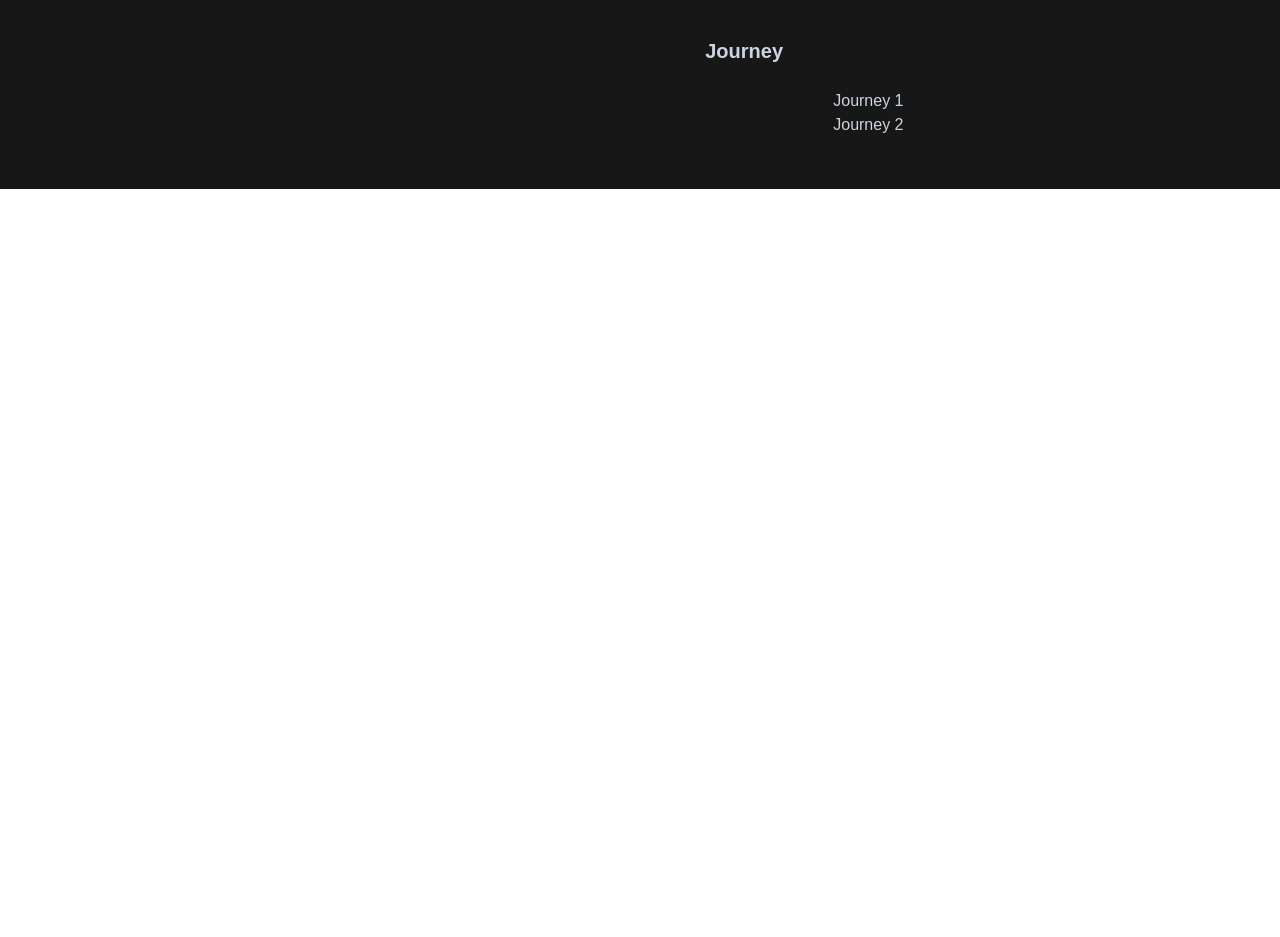
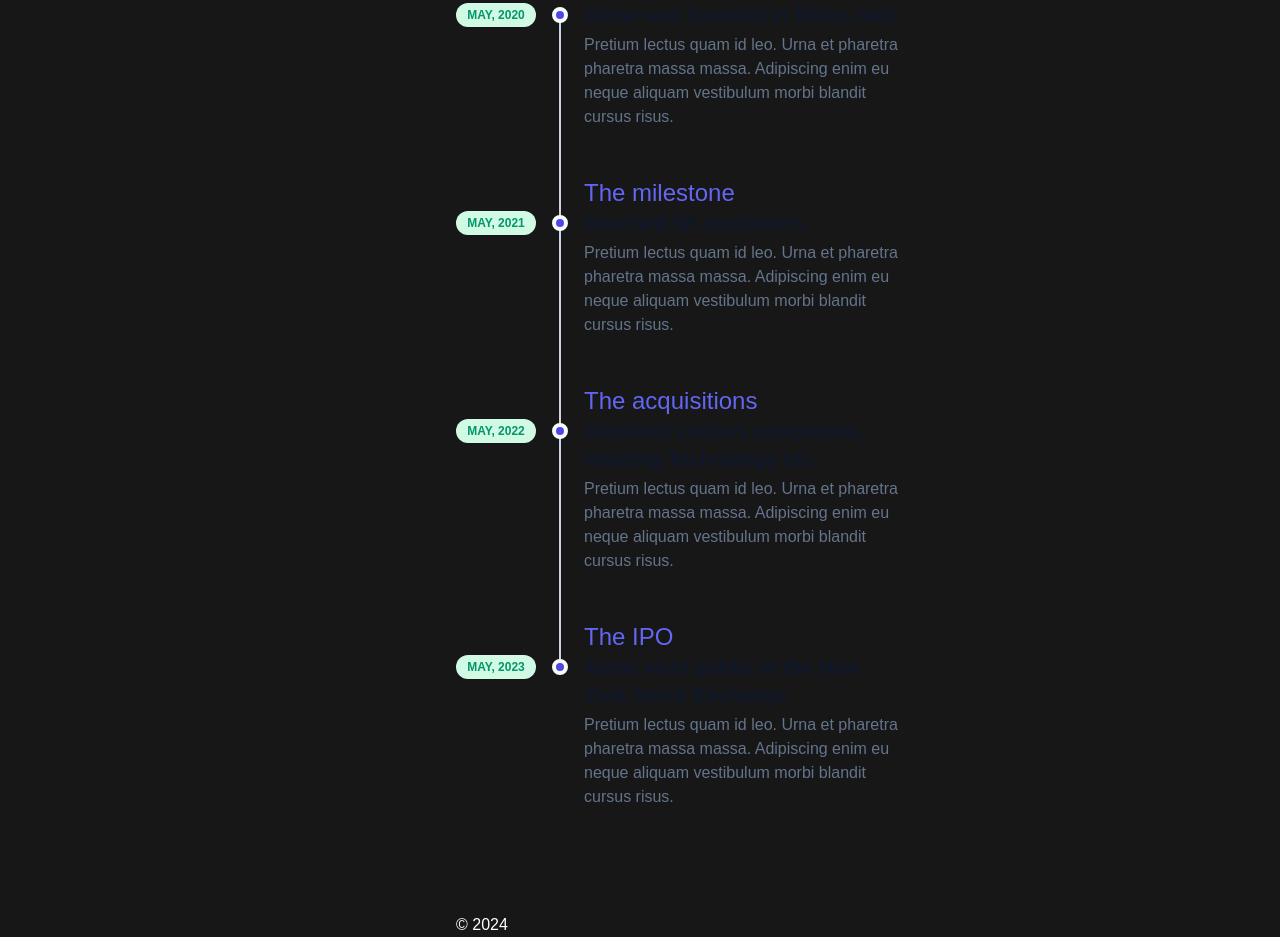
Before and after one commit to anthonyych4n/anthony-portfolio-new, a Next.js app: page / in a window 1280 px wide. Shown: the part 611-1548 px from the top of the page. Before the commit the page ends 876 px from the top, so only its background shows below. Built offline with nearby package versions, Linux system fonts and the light colour scheme.

Commit message:
small changes added journey layout

```diff
--- a/src/app/page.tsx
+++ b/src/app/page.tsx
@@ -4,12 +4,12 @@ import Footer from '@/components/footer';
 
 export default function Home() {
   return (
-    <div className='flex items-center justify-center h-screen bg-neutral-900 space-x-20 '>
-      <div className='min-w-30 h-[70%]'>
+    <div className='flex items-center justify-center h-full bg-neutral-900 space-x-20 relative'>
+      <div className='min-w-30 h-screen fixed'>
         <About />
         {/*<Animation />*/}
       </div>
-      <div className='min-w-30 scroll-smooth h-[70%] space-y-20'>
+      <div className='min-w-30 scroll-smooth space-y-20'>
         <Background />
         <Footer />
       </div>
--- a/src/components/background/journey/journey.tsx
+++ b/src/components/background/journey/journey.tsx
@@ -1,19 +1,90 @@
-
 export default function Journey() {
     return (
         <div className="text-slate-300">
             <h1>Journey</h1>
+
             <div className="relative pl-8 sm:pl-32 py-6 group">
-            <ul>
-                <li>
-                    <a href="/journey/1">Journey 1</a>
-                </li>
-                <li>
-                    <a href="/journey/2">Journey 2</a>
-                </li>
-            </ul>
+                <div className="font-caveat font-medium text-2xl text-indigo-500 mb-1 sm:mb-0">
+                    The origin
+                </div>
+
+                <div className="flex flex-col sm:flex-row items-start mb-1 group-last:before:hidden before:absolute before:left-2 sm:before:left-0 before:h-full before:px-px before:bg-slate-300 sm:before:ml-[6.5rem] before:self-start before:-translate-x-1/2 before:translate-y-3 after:absolute after:left-2 sm:after:left-0 after:w-2 after:h-2 after:bg-indigo-600 after:border-4 after:box-content after:border-slate-50 after:rounded-full sm:after:ml-[6.5rem] after:-translate-x-1/2 after:translate-y-1.5">
+                    <time className="sm:absolute left-0 translate-y-0.5 inline-flex items-center justify-center text-xs font-semibold uppercase w-20 h-6 mb-3 sm:mb-0 text-emerald-600 bg-emerald-100 rounded-full">
+                        May, 2020
+                    </time>
+                    <div className="text-xl font-bold text-slate-900">
+                        Acme was founded in Milan, Italy
+                    </div>
+                </div>
+
+                <div className="text-slate-500">
+                    Pretium lectus quam id leo. Urna et pharetra pharetra massa massa.
+                    Adipiscing enim eu neque aliquam vestibulum morbi blandit cursus
+                    risus.
+                </div>
             </div>
 
+            <div className="relative pl-8 sm:pl-32 py-6 group">
+                <div className="font-caveat font-medium text-2xl text-indigo-500 mb-1 sm:mb-0">
+                    The milestone
+                </div>
+
+                <div className="flex flex-col sm:flex-row items-start mb-1 group-last:before:hidden before:absolute before:left-2 sm:before:left-0 before:h-full before:px-px before:bg-slate-300 sm:before:ml-[6.5rem] before:self-start before:-translate-x-1/2 before:translate-y-3 after:absolute after:left-2 sm:after:left-0 after:w-2 after:h-2 after:bg-indigo-600 after:border-4 after:box-content after:border-slate-50 after:rounded-full sm:after:ml-[6.5rem] after:-translate-x-1/2 after:translate-y-1.5">
+                    <time className="sm:absolute left-0 translate-y-0.5 inline-flex items-center justify-center text-xs font-semibold uppercase w-20 h-6 mb-3 sm:mb-0 text-emerald-600 bg-emerald-100 rounded-full">
+                        May, 2021
+                    </time>
+                    <div className="text-xl font-bold text-slate-900">
+                        Reached 5K customers
+                    </div>
+                </div>
+
+                <div className="text-slate-500">
+                    Pretium lectus quam id leo. Urna et pharetra pharetra massa massa.
+                    Adipiscing enim eu neque aliquam vestibulum morbi blandit cursus
+                    risus.
+                </div>
+            </div>
+
+            <div className="relative pl-8 sm:pl-32 py-6 group">
+                <div className="font-caveat font-medium text-2xl text-indigo-500 mb-1 sm:mb-0">
+                    The acquisitions
+                </div>
+
+                <div className="flex flex-col sm:flex-row items-start mb-1 group-last:before:hidden before:absolute before:left-2 sm:before:left-0 before:h-full before:px-px before:bg-slate-300 sm:before:ml-[6.5rem] before:self-start before:-translate-x-1/2 before:translate-y-3 after:absolute after:left-2 sm:after:left-0 after:w-2 after:h-2 after:bg-indigo-600 after:border-4 after:box-content after:border-slate-50 after:rounded-full sm:after:ml-[6.5rem] after:-translate-x-1/2 after:translate-y-1.5">
+                    <time className="sm:absolute left-0 translate-y-0.5 inline-flex items-center justify-center text-xs font-semibold uppercase w-20 h-6 mb-3 sm:mb-0 text-emerald-600 bg-emerald-100 rounded-full">
+                        May, 2022
+                    </time>
+                    <div className="text-xl font-bold text-slate-900">
+                        Acquired various companies, inluding Technology Inc.
+                    </div>
+                </div>
+
+                <div className="text-slate-500">
+                    Pretium lectus quam id leo. Urna et pharetra pharetra massa massa.
+                    Adipiscing enim eu neque aliquam vestibulum morbi blandit cursus
+                    risus.
+                </div>
+            </div>
+
+            <div className="relative pl-8 sm:pl-32 py-6 group">
+                <div className="font-caveat font-medium text-2xl text-indigo-500 mb-1 sm:mb-0">
+                    The IPO
+                </div>
+                <div className="flex flex-col sm:flex-row items-start mb-1 group-last:before:hidden before:absolute before:left-2 sm:before:left-0 before:h-full before:px-px before:bg-slate-300 sm:before:ml-[6.5rem] before:self-start before:-translate-x-1/2 before:translate-y-3 after:absolute after:left-2 sm:after:left-0 after:w-2 after:h-2 after:bg-indigo-600 after:border-4 after:box-content after:border-slate-50 after:rounded-full sm:after:ml-[6.5rem] after:-translate-x-1/2 after:translate-y-1.5">
+                    <time className="sm:absolute left-0 translate-y-0.5 inline-flex items-center justify-center text-xs font-semibold uppercase w-20 h-6 mb-3 sm:mb-0 text-emerald-600 bg-emerald-100 rounded-full">
+                        May, 2023
+                    </time>
+                    <div className="text-xl font-bold text-slate-900">
+                        Acme went public at the New York Stock Exchange
+                    </div>
+                </div>
+
+                <div className="text-slate-500">
+                    Pretium lectus quam id leo. Urna et pharetra pharetra massa massa.
+                    Adipiscing enim eu neque aliquam vestibulum morbi blandit cursus
+                    risus.
+                </div>
+            </div>
         </div>
     );
 }
```
